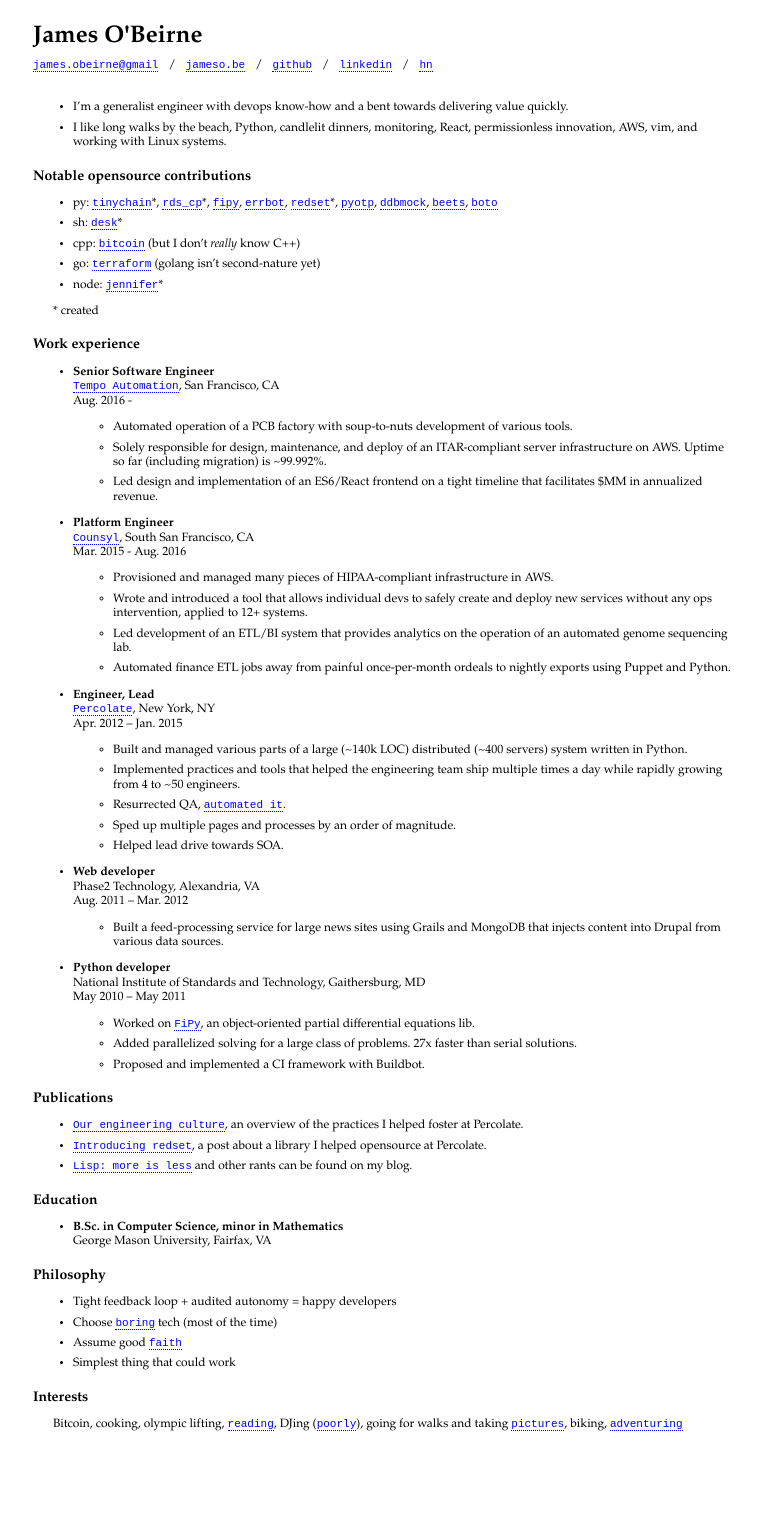
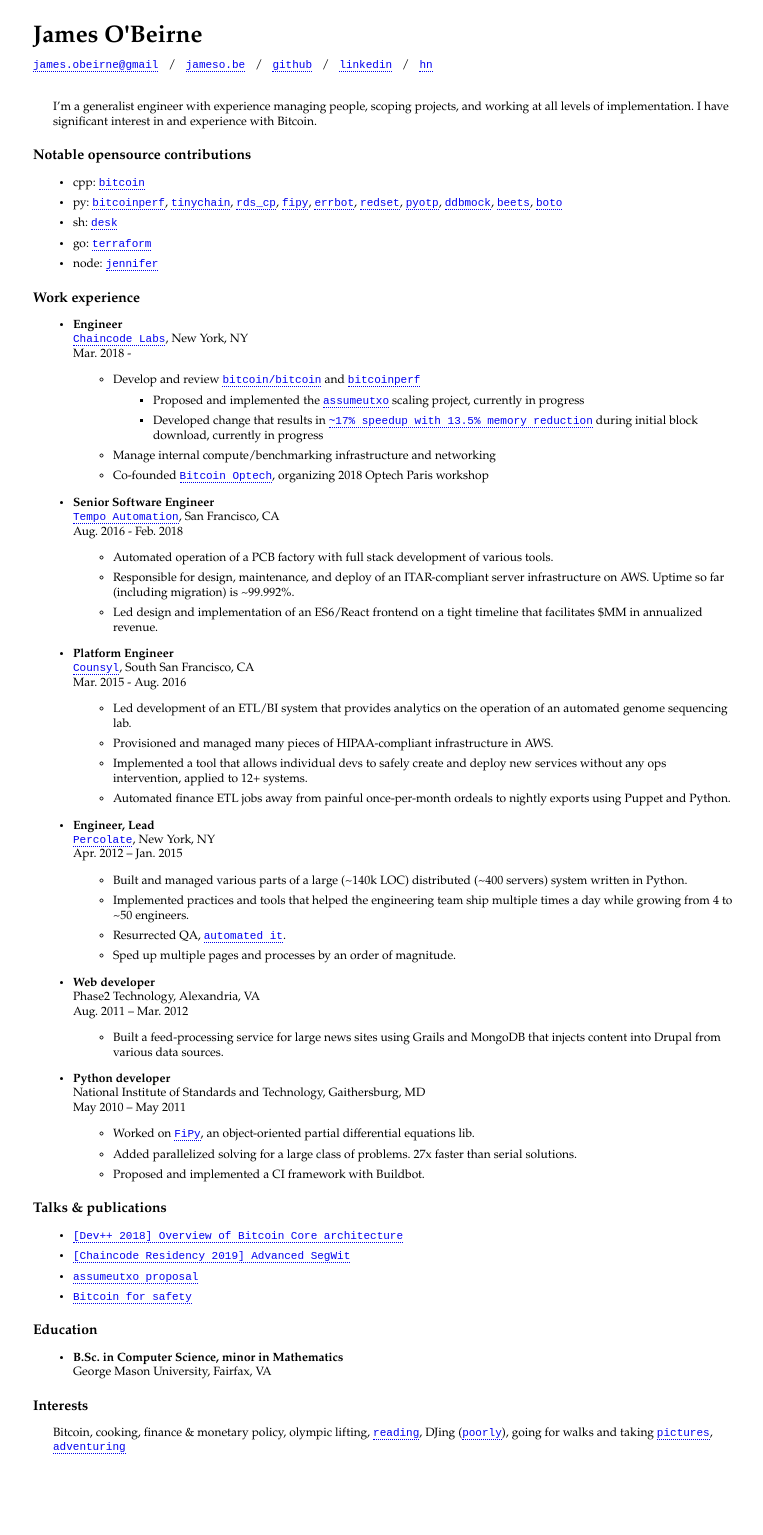
Before and after one commit to jamesob/jamesob.github.io, a Jekyll site: the page built from resume/index.md, in a window 1280 px wide. Shown: the whole page, without its empty margins (27-790 px from the left). Built offline with Jekyll 4.4.1, drawn with Linux system fonts in a browser that asks for light colours; before the commit the page ends 1512 px from its top, so only the background shows below that.

Commit message:
Resume update

```diff
--- a/resume/index.md
+++ b/resume/index.md
@@ -4,43 +4,57 @@
 published: true
 ---
 
-- I'm a generalist engineer with devops know-how and a bent towards delivering value quickly.
-- I like long walks by the beach, Python, candlelit dinners, monitoring, React,
-  permissionless innovation, AWS, vim, and working with Linux systems.
+I'm a generalist engineer with experience managing people, scoping projects,
+and working at all levels of implementation.
+I have significant interest in and experience with Bitcoin.
 
 ## Notable opensource contributions
 
+- cpp:
+  [bitcoin](https://github.com/bitcoin/bitcoin/pulls?utf8=%E2%9C%93&q=author%3Ajamesob+)
 - py:
-  [tinychain](https://github.com/jamesob/tinychain)\*,
-  [rds_cp](https://github.com/counsyl/rds_cp)\*,
+  [bitcoinperf](https://github.com/chaincodelabs/bitcoinperf),
+  [tinychain](https://github.com/jamesob/tinychain),
+  [rds_cp](https://github.com/counsyl/rds_cp),
   [fipy](https://github.com/usnistgov/fipy),
   [errbot](https://github.com/errbotio/errbot/pulls?utf8=%E2%9C%93&q=is%3Apr+author%3Ajamesob),
-  [redset](https://github.com/percolate/redset)\*,
+  [redset](https://github.com/percolate/redset),
   [pyotp](https://github.com/pyotp/pyotp/pull/1),
   [ddbmock](https://github.com/sendgridlabs/ddbmock/commits?author=jamesob),
   [beets](https://github.com/beetbox/beets/pulls?utf8=%E2%9C%93&q=is%3Apr+author%3Ajamesob),
   [boto](https://github.com/boto/boto/pull/1899)
 - sh:
-  [desk](https://github.com/jamesob/desk)\*
-- cpp:
-  [bitcoin](https://github.com/bitcoin/bitcoin/pulls?utf8=%E2%9C%93&q=author%3Ajamesob+)
-  (but I don't *really* know C++)
+  [desk](https://github.com/jamesob/desk)
 - go:
   [terraform](https://github.com/hashicorp/terraform/pulls?utf8=%E2%9C%93&q=is%3Apr+author%3Ajamesob+)
-  (golang isn't second-nature yet)
 - node:
-  [jennifer](https://github.com/percolate/jennifer)\*
-
-\* created
+  [jennifer](https://github.com/percolate/jennifer)
 
 ## Work experience
 
+- **Engineer**
+  [Chaincode Labs](https://www.chaincode.com/), New York, NY
+  Mar. 2018 -
+
+  - Develop and review [bitcoin/bitcoin](https://github.com/bitcoin/bitcoin)
+    and [bitcoinperf](https://bitcoinperf.com)
+    - Proposed and implemented the
+      [assumeutxo](https://github.com/jamesob/assumeutxo-docs/tree/master/proposal)
+      scaling project, currently in progress
+    - Developed change that results in [~17% speedup with 13.5% memory
+      reduction](https://github.com/bitcoin/bitcoin/pull/16718) during initial
+      block download, currently in progress
+  - Manage internal compute/benchmarking infrastructure and networking
+  - Co-founded [Bitcoin Optech](https://bitcoinops.org/), organizing 2018
+    Optech Paris workshop
+
+
 - **Senior Software Engineer**
   [Tempo Automation](https://www.tempoautomation.com/), San Francisco, CA
-  Aug. 2016 -
+  Aug. 2016 - Feb. 2018
 
-  - Automated operation of a PCB factory with soup-to-nuts development of various tools.
-  - Solely responsible for design, maintenance, and deploy of an ITAR-compliant
+  - Automated operation of a PCB factory with full stack development of various tools.
+  - Responsible for design, maintenance, and deploy of an ITAR-compliant
     server infrastructure on AWS. Uptime so far (including migration) is ~99.992%.
   - Led design and implementation of an ES6/React frontend on a tight timeline
     that facilitates $MM in annualized revenue.
@@ -50,11 +64,11 @@
   [Counsyl](https://www.counsyl.com/), South San Francisco, CA
   Mar. 2015 - Aug. 2016
 
-  - Provisioned and managed many pieces of HIPAA-compliant infrastructure in AWS.
-  - Wrote and introduced a tool that allows individual devs to safely create
-    and deploy new services without any ops intervention, applied to 12+ systems.
   - Led development of an ETL/BI system that provides analytics on the operation
     of an automated genome sequencing lab.
+  - Provisioned and managed many pieces of HIPAA-compliant infrastructure in AWS.
+  - Implemented a tool that allows individual devs to safely create
+    and deploy new services without any ops intervention, applied to 12+ systems.
   - Automated finance ETL jobs away from painful once-per-month ordeals to
     nightly exports using Puppet and Python.
 
@@ -65,10 +79,9 @@
   - Built and managed various parts of a large (~140k LOC) distributed
     (~400 servers) system written in Python.
   - Implemented practices and tools that helped the engineering team ship
-    multiple times a day while rapidly growing from 4 to ~50 engineers.
+    multiple times a day while growing from 4 to ~50 engineers.
   - Resurrected QA, [automated it](https://blog.percolate.com/2012/11/tools-we-use/).
   - Sped up multiple pages and processes by an order of magnitude.
-  - Helped lead drive towards SOA.
 
 - **Web developer**
   Phase2 Technology, Alexandria, VA
@@ -87,31 +100,25 @@
 serial solutions.
   - Proposed and implemented a CI framework with Buildbot.
 
-## Publications
+## Talks & publications
 
-  - [Our engineering culture](https://blog.percolate.com/2013/08/engineering-culture/),
-an overview of the practices I helped foster at Percolate.
-  - [Introducing redset](https://blog.percolate.com/2013/10/introducing-redset/),
-a post about a library I helped opensource at Percolate.
-  - [Lisp: more is less](http://jameso.be/2014/01/19/lisp.html) and other rants can be
-    found on my blog.
+- [[Dev++ 2018] Overview of Bitcoin Core
+  architecture](https://www.youtube.com/watch?v=L_sI_tXmy2U)
+- [[Chaincode Residency 2019] Advanced
+  SegWit](https://www.youtube.com/watch?v=JgNgnwF9hfY)
+- [assumeutxo
+  proposal](https://github.com/jamesob/assumeutxo-docs/tree/master/proposal)
+- [Bitcoin for safety](https://jameso.be/2019/08/24/bitcoin-is-for-this.html)
 
 ## Education
 
 - **B.Sc. in Computer Science, minor in Mathematics**
   George Mason University, Fairfax, VA
 
-## Philosophy
-
-- Tight feedback loop + audited autonomy = happy developers
-- Choose [boring](http://mcfunley.com/choose-boring-technology) tech (most of the time)
-- Assume good [faith](https://en.wikipedia.org/wiki/Wikipedia:Assume_good_faith)
-- Simplest thing that could work
-
 ## Interests
 
-Bitcoin, cooking, olympic lifting,
+Bitcoin, cooking, finance & monetary policy, olympic lifting,
 [reading](https://www.goodreads.com/user/show/16430645-jamesob), DJing
 ([poorly](http://soundcloud.com/jamesob)), going for walks and taking
-[pictures](http://instagram.com/_jamesob), biking,
+[pictures](http://instagram.com/_jamesob),
 [adventuring](http://ahadventure.us/)
```
